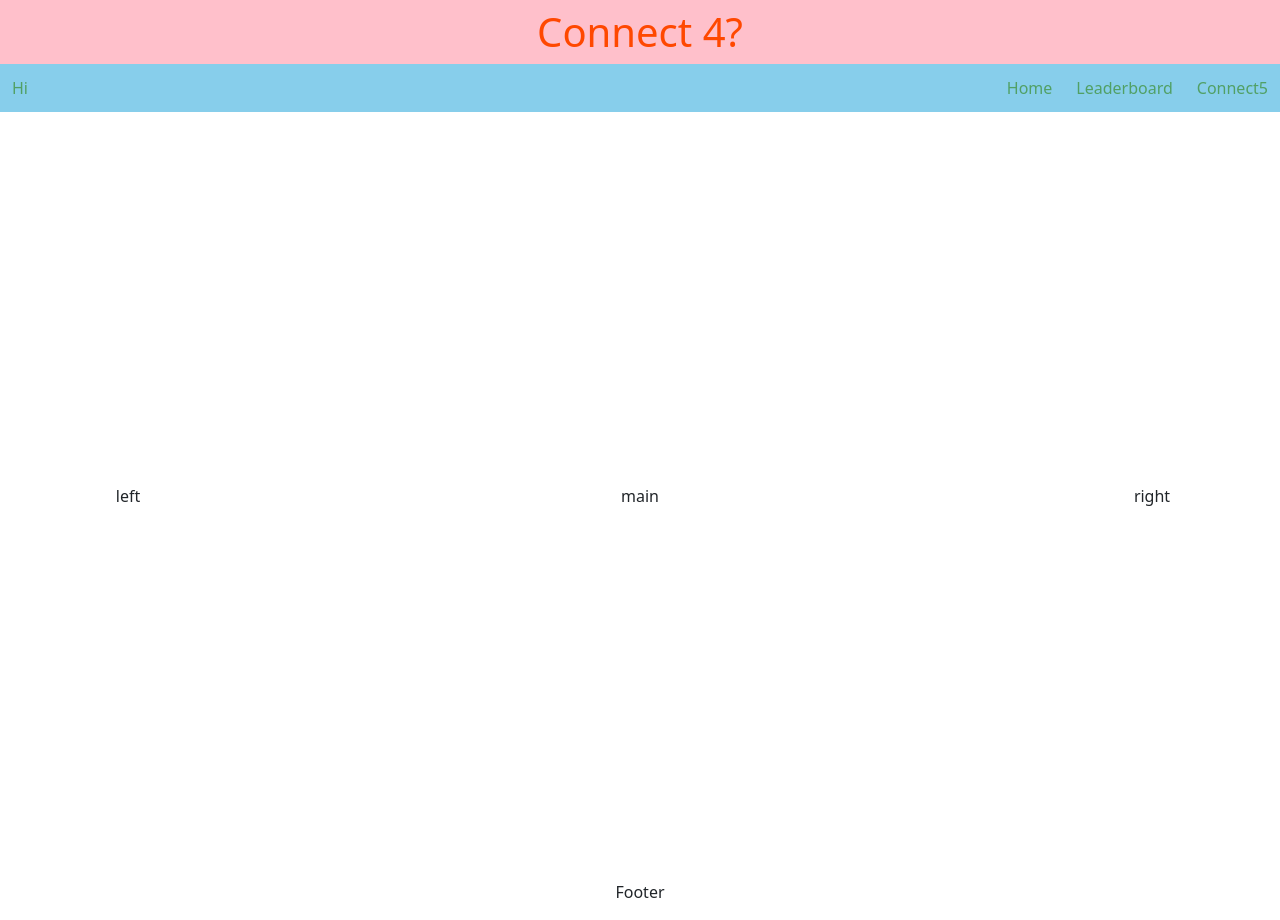
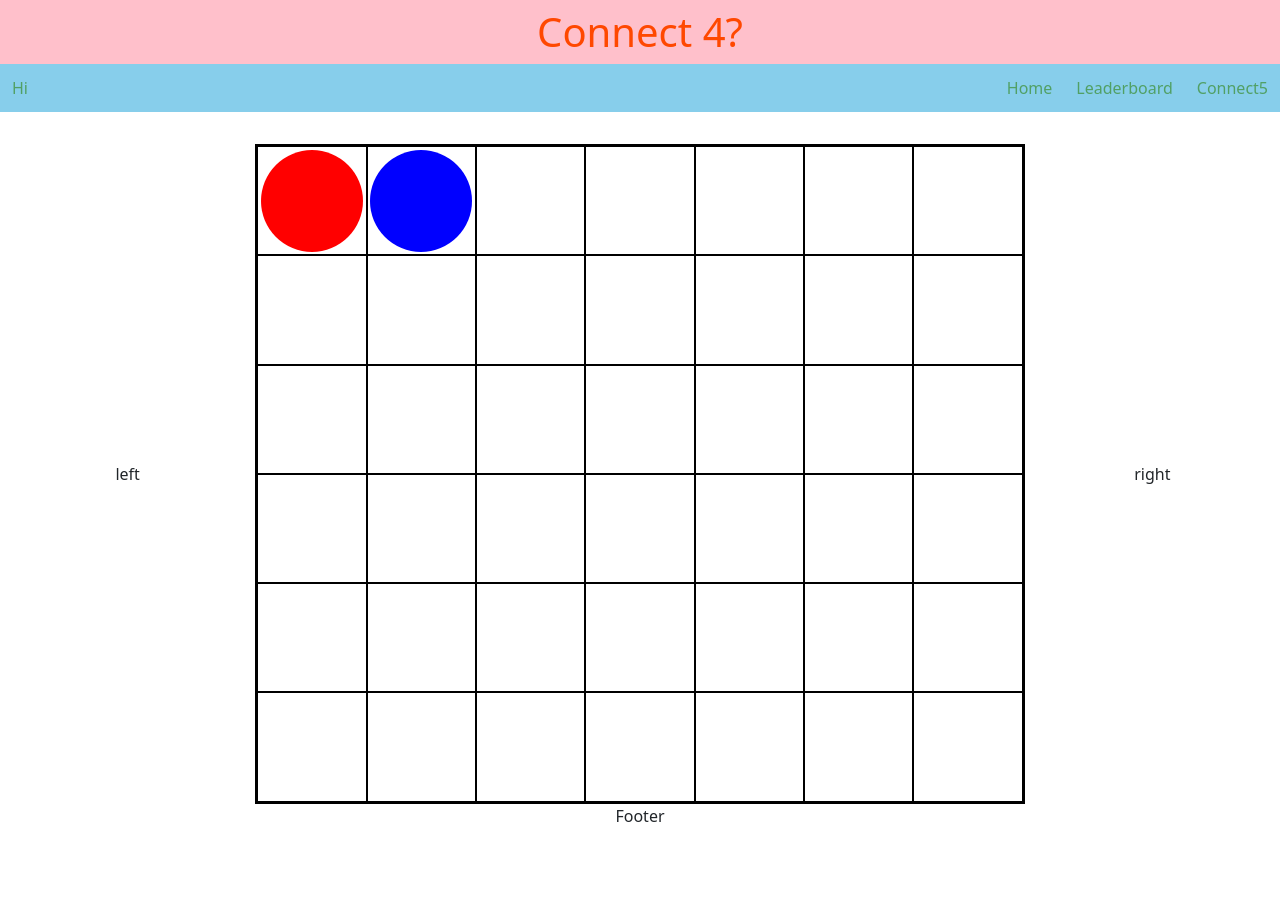
Before and after one commit to SauliusKul/FinalProjectCS50, a Flask app: template templates/index.html in a window 1280 px wide. After the commit the page ends 822 px from the top, so only its background shows below. Run offline with Flask 2, Linux system fonts and the light colour scheme; the template is opened without the code that fills it: most values are stand-ins (such as "Sample title", 1, 10 or a date in 2020); some libraries are stand-ins or nearby versions.

Commit message:
Added game grid and created circle css elements

```diff
--- a/static/styles.css
+++ b/static/styles.css
@@ -1,3 +1,7 @@
+body {
+    margin: 0;
+}
+
 .banner {
     display: flex;
     justify-content: center;
@@ -19,6 +23,7 @@
 
     margin: 0;
     padding: 0;
+    margin-bottom: 2em;
     background-color: skyblue;
     list-style: none;
 }
@@ -74,10 +79,61 @@
 
 .game {
     display: flex;
-    aspect-ratio: 1 / 1;
+    aspect-ratio: 7 / 6;
     flex: 3 1;
     align-items: center;
     justify-content: center;
+    border: 2px solid rgb(0, 0, 0);
+}
+
+:root {
+    --square-size: 100%;
+    --token-size: calc(var(--square-size)*0.95);
+}
+
+.board {
+    display: grid;
+    grid: repeat(6, 1fr) / repeat(7, 1fr);
+    grid-template-areas:
+        "......."
+        "......."
+        "......."
+        "......."
+        "......."
+        ".......";
+
+    /* gap: 2px 2px; */
+    place-items: center;
+    width: 100%;
+    height: 100%;
+}
+
+.cell {
+    width: 100%;
+    height: 100%;
+    border: 1px solid rgb(0, 0, 0);
+
+    display: flex;
+    align-items: center;
+    justify-content: center;
+    position: relative;
+}
+
+/* Why before and not just .cell.red-circle? */
+.cell.circle::before {
+    content: "";
+    height: var(--token-size);
+    width: var(--token-size);
+    border-radius: 50%;
+    position: absolute;
+}
+
+.cell.circle.red::before {
+    background-color: red;
+}
+
+.cell.circle.blue::before {
+    background-color: blue;
 }
 
 .sidePanel {
--- a/templates/index.html
+++ b/templates/index.html
@@ -18,12 +18,69 @@ Connect4
             left
         </div>
         <div class="game">
-            main
+            <div class="board">
+                <div class="cell circle red"></div>
+                <div class="cell circle blue"></div>
+                <div class="cell"></div>
+                <div class="cell"></div>
+                <div class="cell"></div>
+                <div class="cell"></div>
+                <div class="cell"></div>
+                <div class="cell"></div>
+                <div class="cell"></div>
+                <div class="cell"></div>
+                <div class="cell"></div>
+                <div class="cell"></div>
+                <div class="cell"></div>
+                <div class="cell"></div>
+                <div class="cell"></div>
+                <div class="cell"></div>
+                <div class="cell"></div>
+                <div class="cell"></div>
+                <div class="cell"></div>
+                <div class="cell"></div>
+                <div class="cell"></div>
+                <div class="cell"></div>
+                <div class="cell"></div>
+                <div class="cell"></div>
+                <div class="cell"></div>
+                <div class="cell"></div>
+                <div class="cell"></div>
+                <div class="cell"></div>
+                <div class="cell"></div>
+                <div class="cell"></div>
+                <div class="cell"></div>
+                <div class="cell"></div>
+                <div class="cell"></div>
+                <div class="cell"></div>
+                <div class="cell"></div>
+                <div class="cell"></div>
+                <div class="cell"></div>
+                <div class="cell"></div>
+                <div class="cell"></div>
+                <div class="cell"></div>
+                <div class="cell"></div>
+                <div class="cell"></div>
+            </div>
         </div>
 
         <div class="sidePanel">
             right
         </div>
     </div>
+
+    <div class="xWin" hidden>
+        <div id="winning-message">{{ wPlayer }} wins!</div>
+        <form action="/">
+            <button> Play again </button>
+        </form>
+        <form action="/leaderboard">
+            <button>Leaderboard</button>
+        </form>
+    </div>
+
+    <div class="xLoss">
+
+    </div>
     <p style="text-align: center">Footer</p>
 {% endblock %}
--- a/templates/template.html
+++ b/templates/template.html
@@ -7,6 +7,7 @@
         <link href="/static/styles.css" rel="stylesheet">
         <meta name="viewport" content="width=device-width, initial-scale=1.0">
         <link rel="icon" type="image/x-icon" href="/static/favicon.jpg">
+        <script src="script.js" defer></script>
         <title>
             {% block title %}
             {% endblock %}
```
